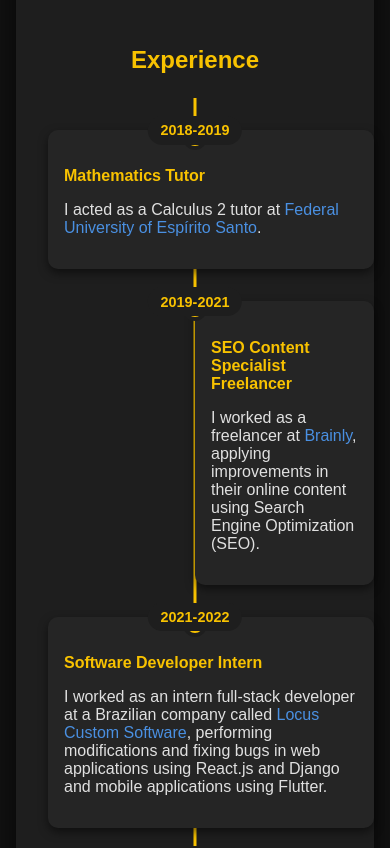
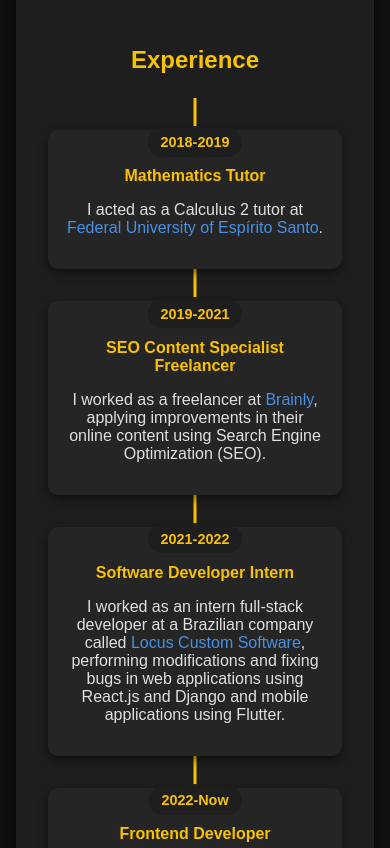
Before and after one commit to Fernando9200/buzzvel-website, a React (Vite) app: page / in a window 390 px wide. Shown: the part 1340-2188 px from the top of the page. Built offline with nearby package versions, Linux system fonts and the light colour scheme.

Commit message:
Minor fixes added

```diff
--- a/src/components/About/About.css
+++ b/src/components/About/About.css
@@ -1,3 +1,4 @@
+/* Base Styles */
 .about {
   position: relative;
   padding: 3rem 1rem;
@@ -188,25 +189,22 @@
       font-size: 2rem;
   }
 
-    .chronology-item {
+  .chronology-item,
+  .chronology-item:nth-child(even) {
+      justify-content: center; /* Centering all items on mobile devices */
       padding-right: 0;
       padding-left: 0;
       text-align: center;
-      flex-direction: column;
-    }
-
-    .chronology-item:nth-child(even) {
-      justify-content: center;
   }
 
   .chronology-content {
       width: 80%;
       margin: 0 auto;
-      text-align: left;
+      text-align: center;
   }
 
   .chronology-date {
-      top: -1.5rem;
+      top: -0.75rem;
       font-size: 1rem;
       padding: 0.4rem 0.8rem;
   }
@@ -226,9 +224,15 @@
       font-size: 1.8rem;
   }
 
+  .chronology-item,
+  .chronology-item:nth-child(even) {
+      justify-content: center; /* Centering all items on mobile devices */
+  }
+
   .chronology-content {
       width: 100%;
       padding: 1rem;
+      text-align: center;
   }
 
   .chronology-date {
--- a/src/components/Navbar/Navbar.css
+++ b/src/components/Navbar/Navbar.css
@@ -10,6 +10,7 @@
   top: 0;
   width: 100%;
   font-family: Arial, Helvetica, sans-serif;
+  cursor: pointer;
 }
 
 body {
```
Lines whose indentation alone changed are shown as unchanged.
